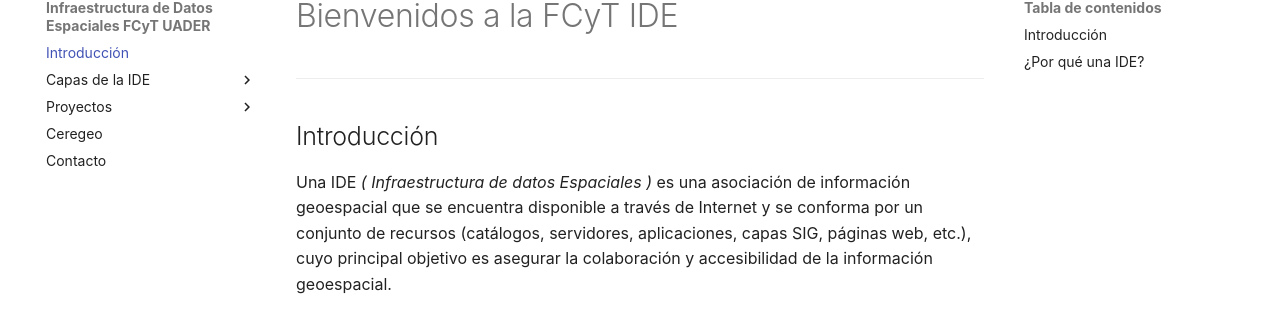
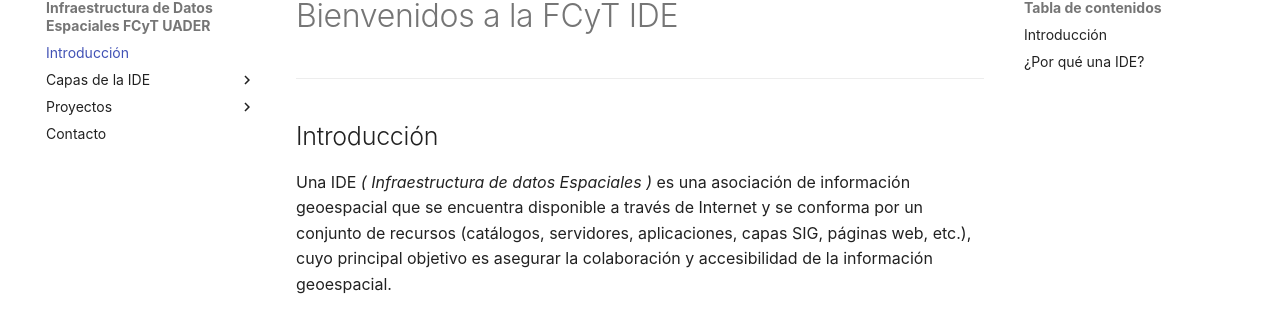
Before and after one commit to noelibaeza/IDE-FCyT, an MkDocs documentation site: the page built from docs/index.md, in a window 1280 px wide. Shown: the part 103-422 px from the top of the page. Built offline with MkDocs 1.6.1 and Material for MkDocs 9.7.7, drawn with Linux system fonts in a browser that asks for light colours; some web fonts are replaced; comment, search, counter and statistics services are not loaded.

Commit message:
Update mkdocs.yml

```diff
--- a/mkdocs.yml
+++ b/mkdocs.yml
@@ -104,5 +104,4 @@ nav:
     - Hansen Bosque: pages/handsen.md
   - Proyectos:
     - Incendio Isla Puente: pages/incendioislapuente.md
-  - Ceregeo: pages/ceregeo.md
   - Contacto: pages/contacto.md
```
